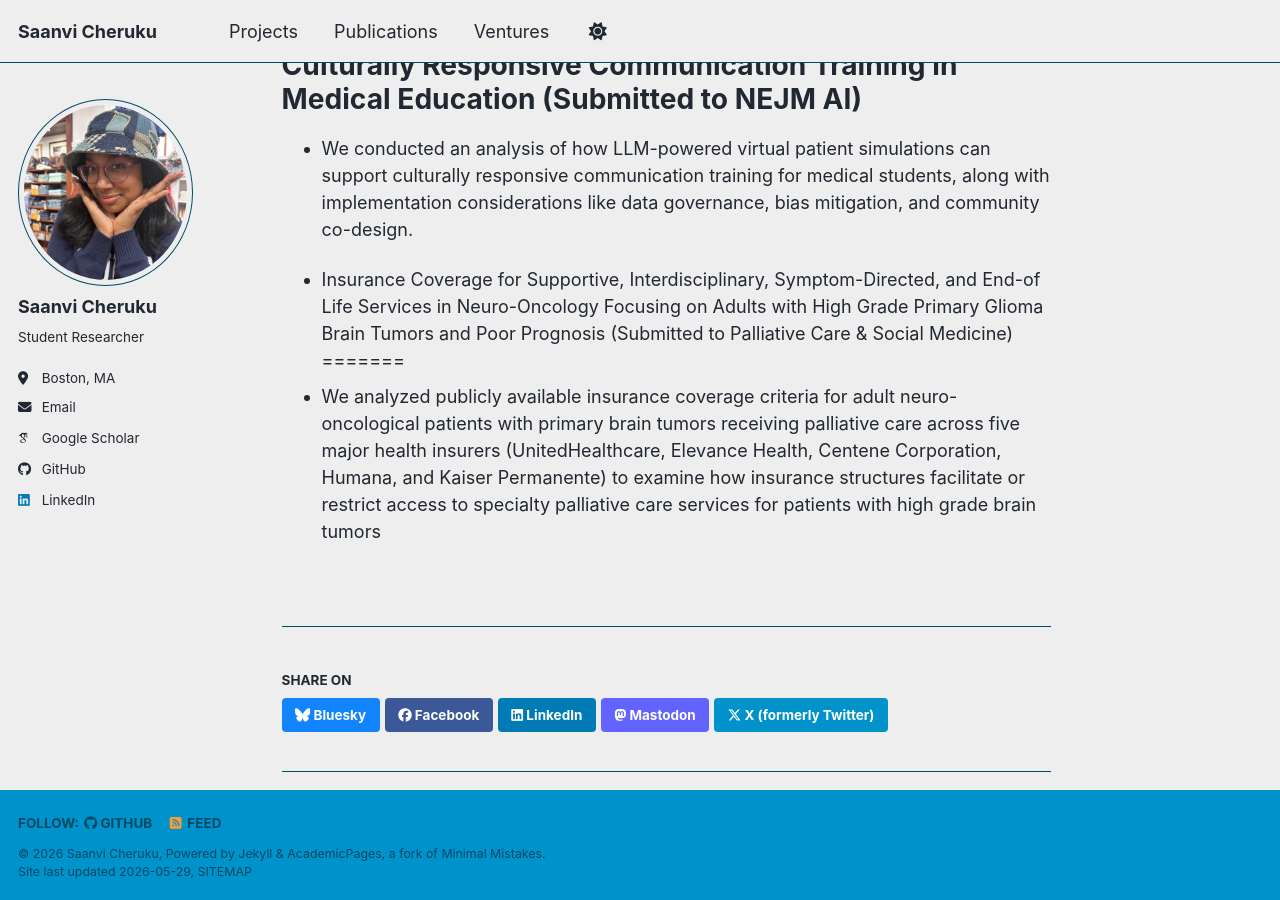
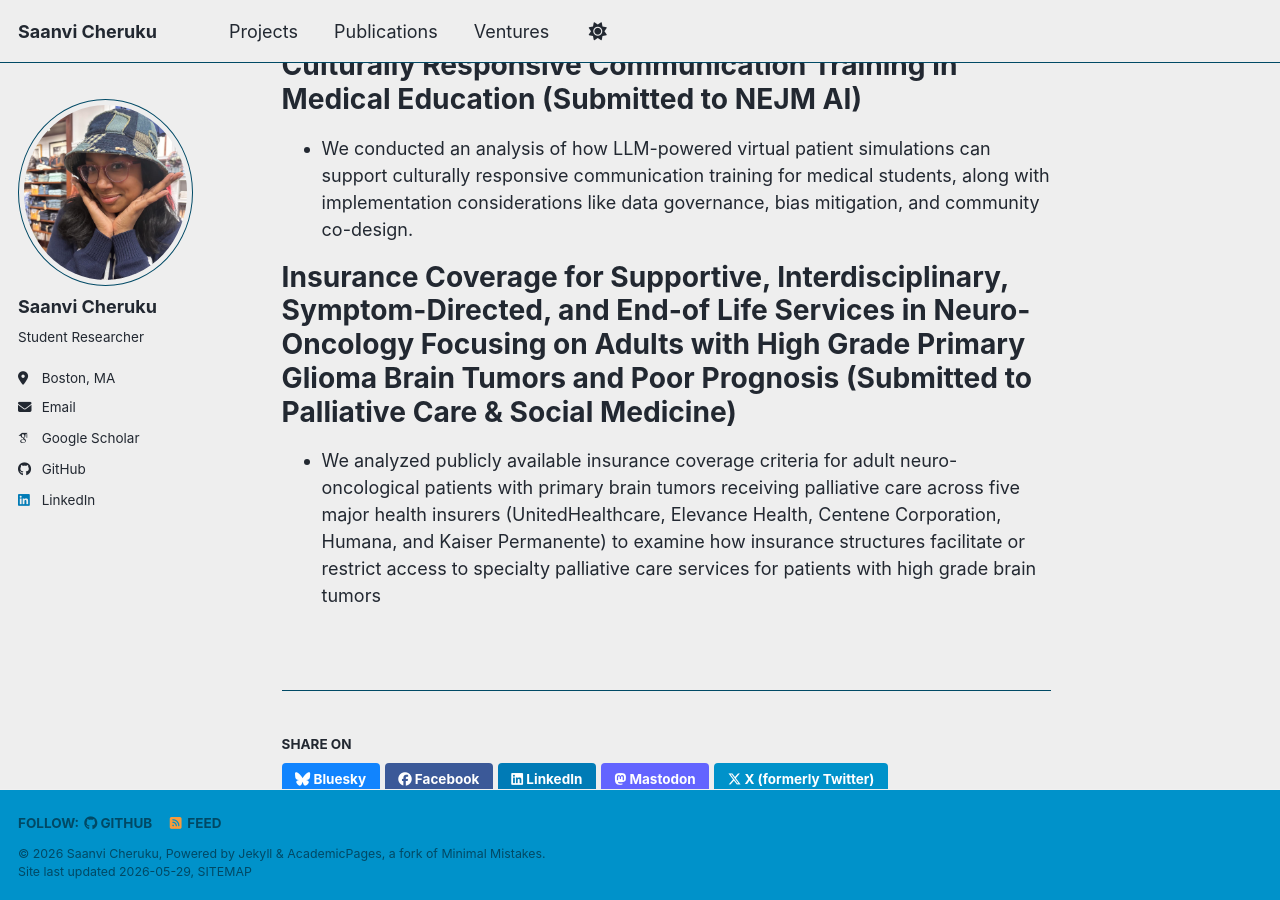
Before and after one commit to strawvivishortcake/strawvivishortcake.github.io, a Jekyll site: the page built from _portfolio/ongoing.md, in a window 1280 px wide and 900 px high, scrolled down 503 px. Built offline with Jekyll 4.4.1, drawn with Linux system fonts in a browser that asks for light colours; some web fonts are replaced; a script bundle is joined from its source files by our own code; library files that are not in the unit come from our copies.

```diff
--- a/_portfolio/ongoing.md
+++ b/_portfolio/ongoing.md
@@ -14,7 +14,6 @@ Generative AI-Powered Virtual Patient Simulations for Culturally Responsive Comm
 =======
 - We conducted an analysis of how LLM-powered virtual patient simulations can support culturally responsive communication training for medical students, along with implementation considerations like data governance, bias mitigation, and community co-design.
 
-- Insurance Coverage for Supportive, Interdisciplinary, Symptom-Directed, and End-of Life Services in Neuro-Oncology Focusing on Adults with High Grade Primary Glioma Brain
-Tumors and Poor Prognosis (Submitted to Palliative Care & Social Medicine)
+Insurance Coverage for Supportive, Interdisciplinary, Symptom-Directed, and End-of Life Services in Neuro-Oncology Focusing on Adults with High Grade Primary Glioma Brain Tumors and Poor Prognosis (Submitted to Palliative Care & Social Medicine)
 =======
 - We analyzed publicly available insurance coverage criteria for adult neuro-oncological patients with primary brain tumors receiving palliative care across five major health insurers (UnitedHealthcare, Elevance Health, Centene Corporation, Humana, and Kaiser Permanente) to examine how insurance structures facilitate or restrict access to specialty palliative care services for patients with high grade brain tumors
```
